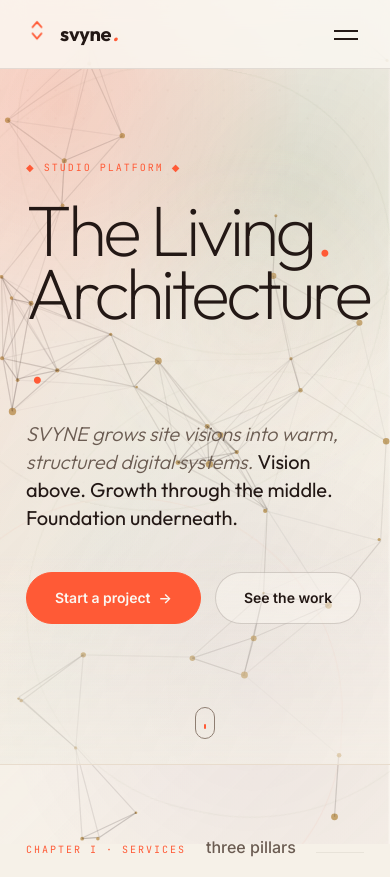
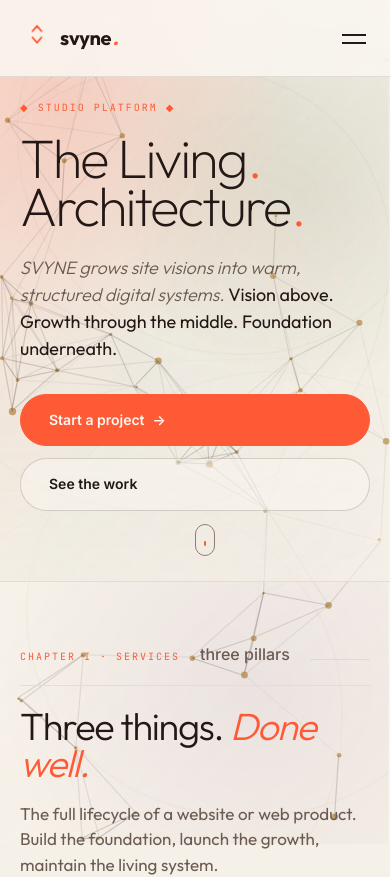
Before and after one commit to Sidppatel/SVYNE-frontend, a React (Vite) app: page / in a window 390 px wide. Shown: the top 877 px of the page. Built offline with nearby package versions, Linux system fonts and the light colour scheme.

Commit message:
feat: implement smooth scrolling with Lenis, body scroll lock, and foundational layout styling modules

```diff
--- a/src/components/layout/SmoothScroll.tsx
+++ b/src/components/layout/SmoothScroll.tsx
@@ -28,16 +28,23 @@ export function SmoothScroll({ children }: SmoothScrollProps) {
 
     // Handle scroll to top on route change or other needs
     const handleScrollTo = (e: any) => {
-      if (e.detail?.target) {
+      if (e.detail?.target !== undefined) {
         lenis.scrollTo(e.detail.target, e.detail.options || {})
       }
     }
 
+    const handleStop = () => lenis.stop()
+    const handleStart = () => lenis.start()
+
     window.addEventListener('lenis-scroll-to', handleScrollTo as any)
+    window.addEventListener('lenis-stop', handleStop)
+    window.addEventListener('lenis-start', handleStart)
 
     return () => {
       lenis.destroy()
       window.removeEventListener('lenis-scroll-to', handleScrollTo as any)
+      window.removeEventListener('lenis-stop', handleStop)
+      window.removeEventListener('lenis-start', handleStart)
     }
   }, [])
 
--- a/src/hooks/useBodyScrollLock.ts
+++ b/src/hooks/useBodyScrollLock.ts
@@ -3,10 +3,13 @@ import { useEffect } from 'react'
 export function useBodyScrollLock(locked: boolean) {
   useEffect(() => {
     if (!locked) return
-    const prev = document.body.style.overflow
+
     document.body.style.overflow = 'hidden'
+    window.dispatchEvent(new CustomEvent('lenis-stop'))
+
     return () => {
-      document.body.style.overflow = prev
+      document.body.style.overflow = ''
+      window.dispatchEvent(new CustomEvent('lenis-start'))
     }
   }, [locked])
 }
--- a/src/styles/modules/hero.css
+++ b/src/styles/modules/hero.css
@@ -118,3 +118,36 @@
     border-color: var(--color-accent);
   }
 }
+
+@media (max-width: 1024px) {
+  .hero {
+    padding: 120px 0 100px;
+  }
+}
+
+@media (max-width: 640px) {
+  .hero {
+    padding: 100px 0 70px;
+  }
+
+  .hero h1 {
+    font-size: clamp(52px, 14vw, 82px);
+    margin: 18px 0 24px;
+    letter-spacing: -0.04em;
+  }
+
+  .hero-deck {
+    font-size: 18px;
+    margin-bottom: 32px;
+    line-height: 1.5;
+  }
+
+  .hero-ctas {
+    flex-direction: column;
+    gap: 12px;
+  }
+
+  .hero-ctas > * {
+    width: 100%;
+  }
+}
--- a/src/styles/modules/navigation.css
+++ b/src/styles/modules/navigation.css
@@ -105,9 +105,10 @@
 
   .nav-burger {
     display: none;
-    width: 40px;
-    height: 40px;
+    width: 48px;
+    height: 48px;
     position: relative;
+    margin-right: -12px;
   }
 
   .nav-burger span {
@@ -124,20 +125,19 @@
   }
 
   .nav-burger .b1 {
-    top: 16px;
+    top: 20px;
+    left: 12px;
   }
-
   .nav-burger .b2 {
+    top: 28px;
+    left: 12px;
+  }
+  .nav-burger .b1.x {
     top: 24px;
-  }
-
-  .nav-burger .b1.x {
-    top: 20px;
     transform: rotate(45deg);
   }
-
   .nav-burger .b2.x {
-    top: 20px;
+    top: 24px;
     transform: rotate(-45deg);
   }
 
--- a/src/styles/modules/shared.css
+++ b/src/styles/modules/shared.css
@@ -92,11 +92,11 @@
 @media (max-width: 640px) {
   .doc,
   .doc-narrow {
-    padding-left: 26px;
-    padding-right: 26px;
+    padding-left: 20px;
+    padding-right: 20px;
   }
 
   .section {
-    padding: 70px 0;
+    padding: 60px 0;
   }
 }
```
